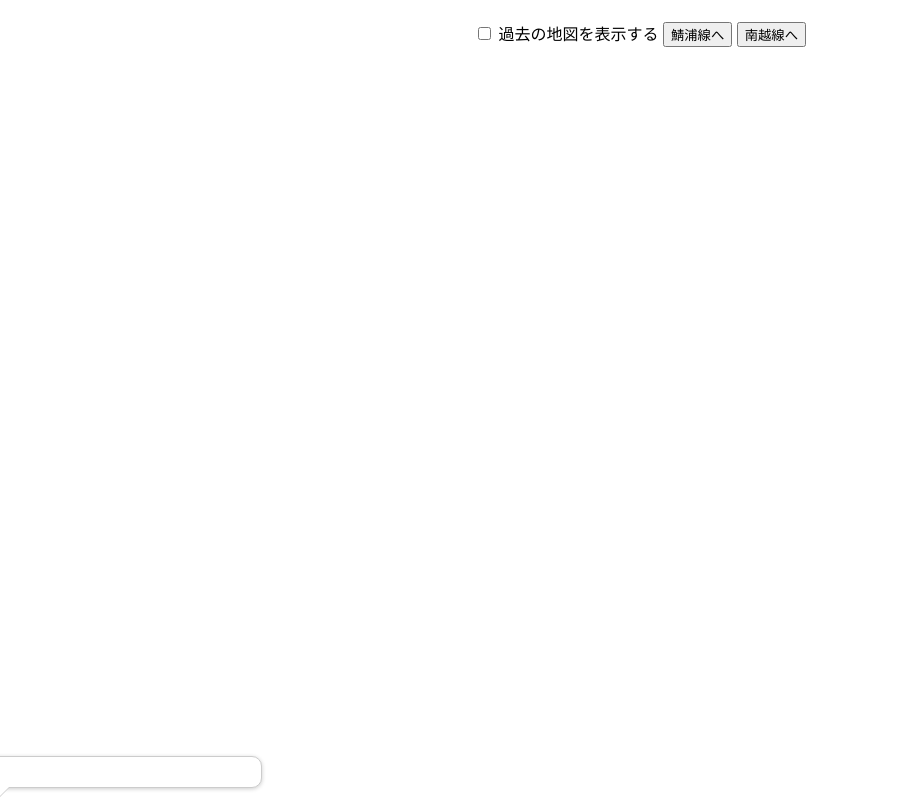
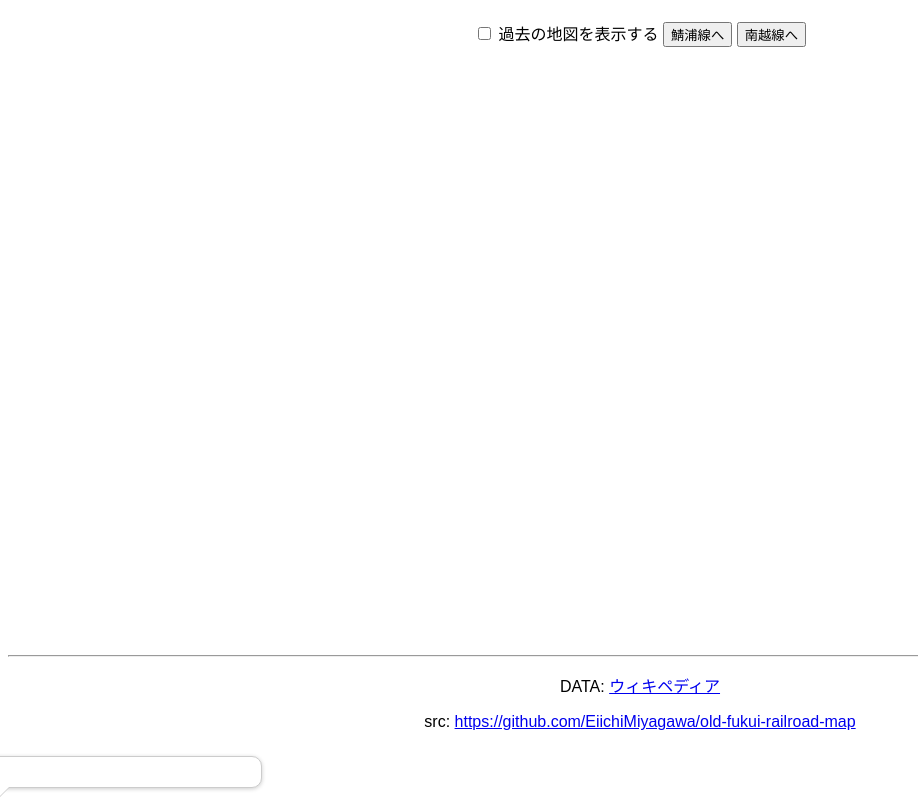
Before and after one commit to EiichiMiyagawa/old-fukui-railroad-map, a plain HTML site: page index.html in a window 1280 px wide. Shown: the whole page, without its empty margins (0-918 px from the left). Drawn offline with nearby package versions, Linux system fonts and the light colour scheme.

Commit message:
リンクを追加

```diff
--- a/index.html
+++ b/index.html
@@ -14,6 +14,9 @@
 <div id="popup" class="ol-popup">
   <div id="popup-content"></div>
 </div>
+<hr />
+<p>DATA: <a href="https://ja.wikipedia.org/wiki/%E3%83%A1%E3%82%A4%E3%83%B3%E3%83%9A%E3%83%BC%E3%82%B8" target="_blank">ウィキペディア</a></p>
+<p>src: <a href="https://github.com/EiichiMiyagawa/old-fukui-railroad-map" target="_blank">https://github.com/EiichiMiyagawa/old-fukui-railroad-map</a></p>
 
 <script type="module">
   import { OLMap } from "https://eiichimiyagawa.github.io/OLMap/v1/OLMap.js";
```
